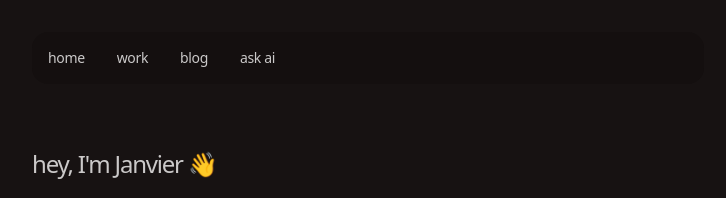
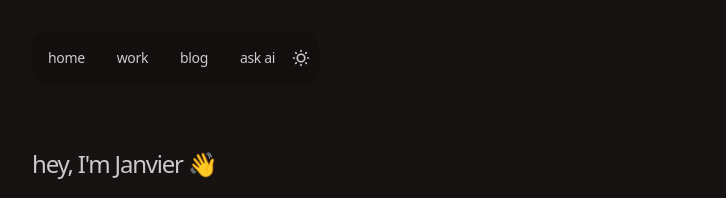
Before and after one commit to juwiragiye/uwiragiye.com, a Next.js app: page / in a window 1280 px wide. Shown: the top 198 px of the page, without its empty margins (272-998 px from the left). Built offline with nearby package versions, Linux system fonts and the light colour scheme.

Commit message:
theme toggle

```diff
--- a/package.json
+++ b/package.json
@@ -1,7 +1,4 @@
 {
-  "name": "uwiragoye.com",
-  "version": "0.1.0",
-  "private": true,
   "scripts": {
     "dev": "next dev",
     "build": "next build",
--- a/src/app/layout.tsx
+++ b/src/app/layout.tsx
@@ -3,7 +3,7 @@
 import { GeistMono } from 'geist/font/mono';
 import { GeistSans } from 'geist/font/sans';
 import './globals.css';
-import { Navbar } from './components/nav';
+import { Navbar } from '@/components/nav';
 
 export const metadata: Metadata = {
   metadataBase: new URL('https://uwiragiye.com'),
--- a/src/app/components/nav.tsx
+++ b/src/components/nav.tsx
@@ -1,5 +1,6 @@
 import Link from 'next/link';
 import React from 'react';
+import { ThemeToggle } from './themeToggle';
 
 type NavItem = {
   name: string;
@@ -32,11 +33,14 @@
 
 export function Navbar() {
   return (
-    <div className="menu pl-0 bg-base-200 menu-horizontal lg-horizontal mb-16 tracking-tight rounded-box">
-      {navItemsList.map((navItem) => (
-        <NavItem item={navItem} key={navItem.name} />
-      ))}
-    </div>
+    <nav>
+      <div className="menu pl-0 bg-base-200 menu-horizontal lg-horizontal mb-16 tracking-tight rounded-box">
+        {navItemsList.map((navItem) => (
+          <NavItem item={navItem} key={navItem.name} />
+        ))}
+        <ThemeToggle />
+      </div>
+    </nav>
   );
 }
 
--- /dev/null
+++ b/src/components/themeToggle.tsx
@@ -0,0 +1,58 @@
+'use client';
+
+import React from 'react';
+
+export const ThemeToggle = () => {
+  const [theme, setTheme] = React.useState('forest');
+  const nextTheme = theme === 'forest' ? 'ligth' : 'light';
+  const toggleTheme = () => {
+    const currentTheme = localStorage.getItem('theme');
+    const nextTheme = currentTheme === 'forest' ? 'light' : 'forest';
+    localStorage.setItem('theme', nextTheme);
+    setTheme((theme) => nextTheme);
+    document.documentElement.setAttribute('data-theme', nextTheme);
+  };
+  React.useEffect(() => {
+    const storedTheme = localStorage.getItem('theme');
+    if (storedTheme) setTheme((theme) => storedTheme);
+    else {
+      localStorage.setItem('theme', 'forest');
+      document.documentElement.setAttribute('data-theme', 'forest');
+    }
+    return () => {};
+  }, [theme]);
+
+  return (
+    <button
+      className="theme-toggle"
+      onClick={toggleTheme}
+      aria-label={`Switch to ${nextTheme} mode`}
+    >
+      {theme === 'light' ? <MoonIcon /> : <SunIcon />}
+    </button>
+  );
+};
+
+const MoonIcon = () => {
+  return (
+    <svg
+      className="swap-off fill-current w-5 h-5"
+      xmlns="http://www.w3.org/2000/svg"
+      viewBox="0 0 24 24"
+    >
+      <path d="M21.64,13a1,1,0,0,0-1.05-.14,8.05,8.05,0,0,1-3.37.73A8.15,8.15,0,0,1,9.08,5.49a8.59,8.59,0,0,1,.25-2A1,1,0,0,0,8,2.36,10.14,10.14,0,1,0,22,14.05,1,1,0,0,0,21.64,13Zm-9.5,6.69A8.14,8.14,0,0,1,7.08,5.22v.27A10.15,10.15,0,0,0,17.22,15.63a9.79,9.79,0,0,0,2.1-.22A8.11,8.11,0,0,1,12.14,19.73Z" />
+    </svg>
+  );
+};
+
+const SunIcon = () => {
+  return (
+    <svg
+      className="swap-on fill-current w-5 h-5"
+      xmlns="http://www.w3.org/2000/svg"
+      viewBox="0 0 24 24"
+    >
+      <path d="M5.64,17l-.71.71a1,1,0,0,0,0,1.41,1,1,0,0,0,1.41,0l.71-.71A1,1,0,0,0,5.64,17ZM5,12a1,1,0,0,0-1-1H3a1,1,0,0,0,0,2H4A1,1,0,0,0,5,12Zm7-7a1,1,0,0,0,1-1V3a1,1,0,0,0-2,0V4A1,1,0,0,0,12,5ZM5.64,7.05a1,1,0,0,0,.7.29,1,1,0,0,0,.71-.29,1,1,0,0,0,0-1.41l-.71-.71A1,1,0,0,0,4.93,6.34Zm12,.29a1,1,0,0,0,.7-.29l.71-.71a1,1,0,1,0-1.41-1.41L17,5.64a1,1,0,0,0,0,1.41A1,1,0,0,0,17.66,7.34ZM21,11H20a1,1,0,0,0,0,2h1a1,1,0,0,0,0-2Zm-9,8a1,1,0,0,0-1,1v1a1,1,0,0,0,2,0V20A1,1,0,0,0,12,19ZM18.36,17A1,1,0,0,0,17,18.36l.71.71a1,1,0,0,0,1.41,0,1,1,0,0,0,0-1.41ZM12,6.5A5.5,5.5,0,1,0,17.5,12,5.51,5.51,0,0,0,12,6.5Zm0,9A3.5,3.5,0,1,1,15.5,12,3.5,3.5,0,0,1,12,15.5Z" />
+    </svg>
+  );
+};
```
